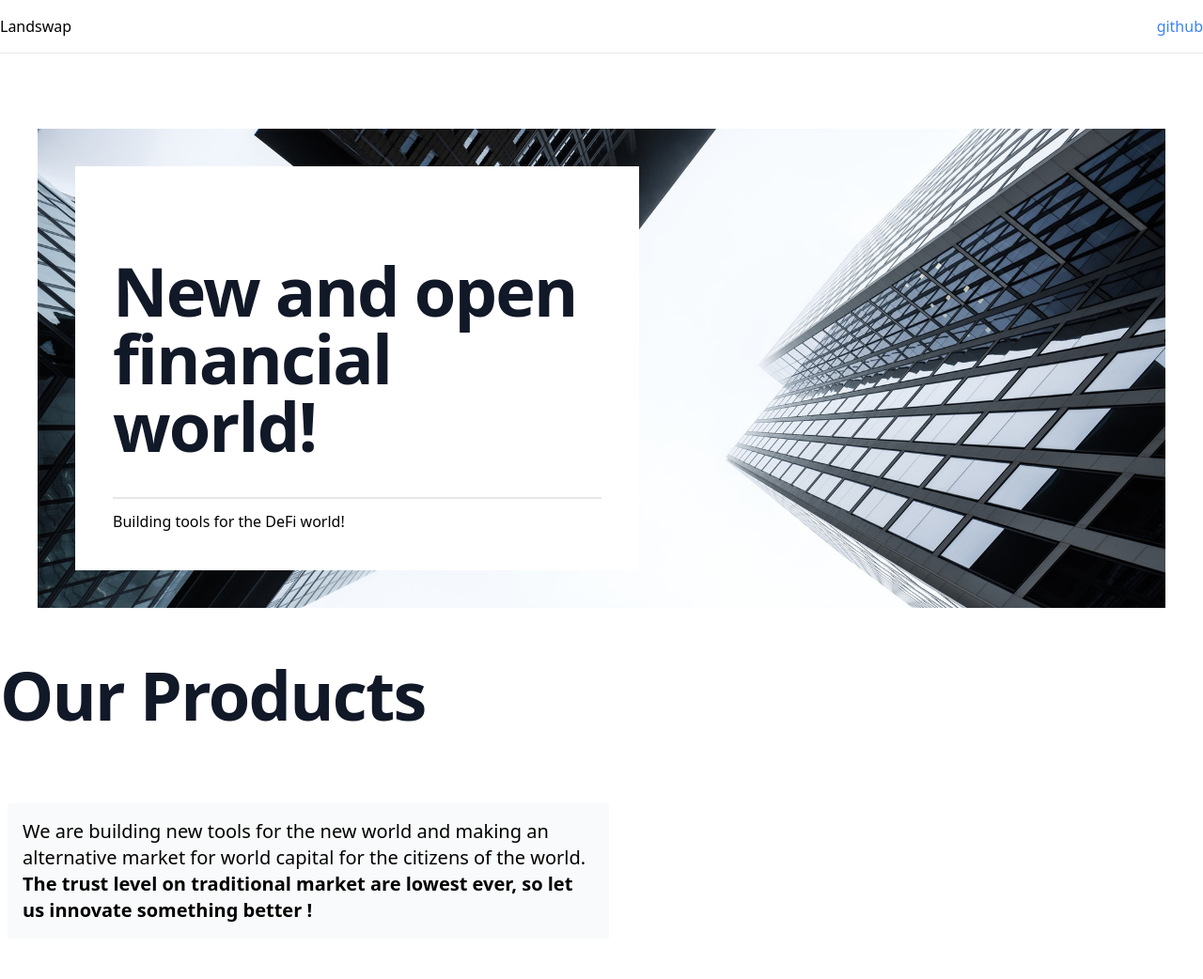
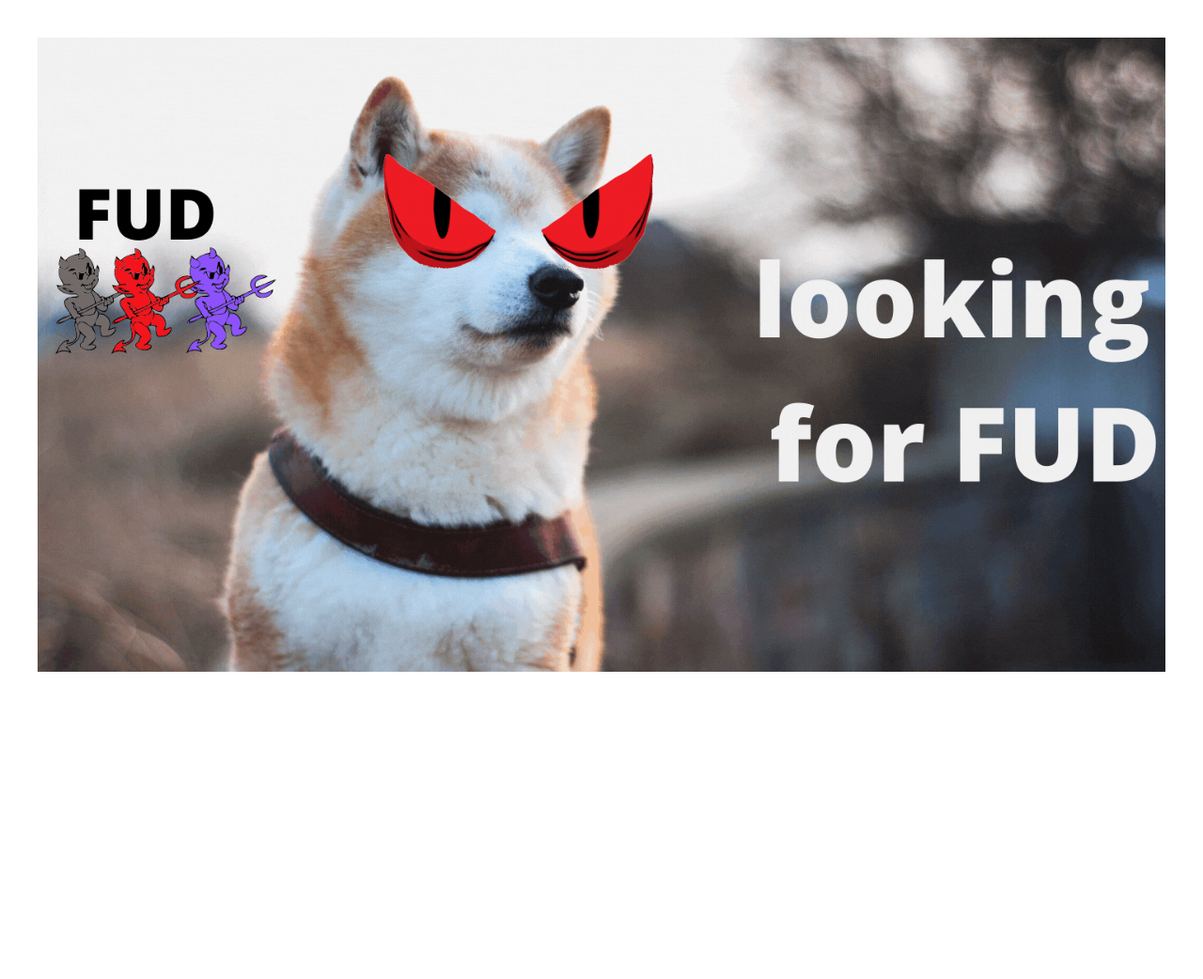
Before and after one commit to EvilInu/evilinu-homepage, a Gatsby site: page / in a window 1280 px wide. Shown: the top 1042 px of the page at 94% size. After the commit the page ends 840 px from the top, so only its background shows below. Built offline with nearby package versions, Linux system fonts and the light colour scheme; Gatsby itself is replaced by a stand-in of ours.

Commit message:
for the win

```diff
--- a/src/components/layout/Layout.tsx
+++ b/src/components/layout/Layout.tsx
@@ -11,24 +11,16 @@ const Layout = (props: ILayoutProps) => {
   return (
     <>
       <div className="mx-5 md:container md:mx-auto">
-        <header className="border-b border-gray-200 py-4 flex items-center justify-between mb-16 sm:mb-20 -mx-4 px-4 sm:mx-0 sm:px-0">
+        <header className="hidden border-b border-gray-200 py-4 flex items-center justify-between mb-16 sm:mb-20 -mx-4 px-4 sm:mx-0 sm:px-0">
           <div className="flex">
-            <a href="/">Landswap</a>
-          </div>
-          <div className="flex">
-            <a
-              href="https://github.com/landswapio"
-              className="text-blue-500 hover:text-blue-800"
-            >
-              github
-            </a>
+            <a href="/">Evil Inu</a>
           </div>
         </header>
-        <div>
+        <div className="h-screen">
           <MDX>{children}</MDX>
         </div>
       </div>
-      <Footer />
+      {/* <Footer /> */}
     </>
   );
 };
--- a/src/pages/index.tsx
+++ b/src/pages/index.tsx
@@ -10,18 +10,15 @@ export default function () {
   return (
     <Layout>
       <Helmet
-        title="Landswap | Create the new wealth of the nation."
+        title="`EvilInu | The Evil Brother of Shiba Inu`"
         htmlAttributes={{ lang: 'en' }}
       >
-        <meta
-          name="title"
-          content="Landswap | Create the new wealth of the nation."
-        />
+        <meta name="title" content="EvilInu | The Evil Brother of Shiba Inu" />
       </Helmet>
-      <section className="flex justify-center p-10 m-10 bg-hero bg-cover">
-        <div className="flex-1 bg-white p-10">
-          <div>
-            <h1 className="text-4xl sm:text-8xl lg:text-7xl leading-none font-extrabold tracking-tight text-gray-900 mt-10 mb-8 sm:mt-14 sm:mb-10">
+      <section className="flex justify-center p-10 m-10 bg-hero bg-contain bg-no-repeat h-full">
+        <div className="hidden flex-1 p-10">
+          <div className="">
+            <h1 className="text-4xl sm:text-8xl lg:text-7xl leading-none font-extrabold tracking-tight text-gray-300 mt-10 mb-8 sm:mt-14 sm:mb-10">
               New and open financial world!
             </h1>
           </div>
@@ -33,10 +30,6 @@ export default function () {
           <div className=""></div>
         </div>
       </section>
-      <Products />
-      <Community />
-      <Mission />
-      <Partners />
     </Layout>
   );
 }
--- a/tailwind.config.js
+++ b/tailwind.config.js
@@ -4,7 +4,7 @@ module.exports = {
   theme: {
     extend: {
       backgroundImage: theme => ({
-        'hero': "url('../assets/bg/hero.jpg')"
+        'hero': "url('../assets/bg/hero.gif')"
       })
     },
   },
```
Also changed, not shown: src/assets/bg/hero.gif (added).
